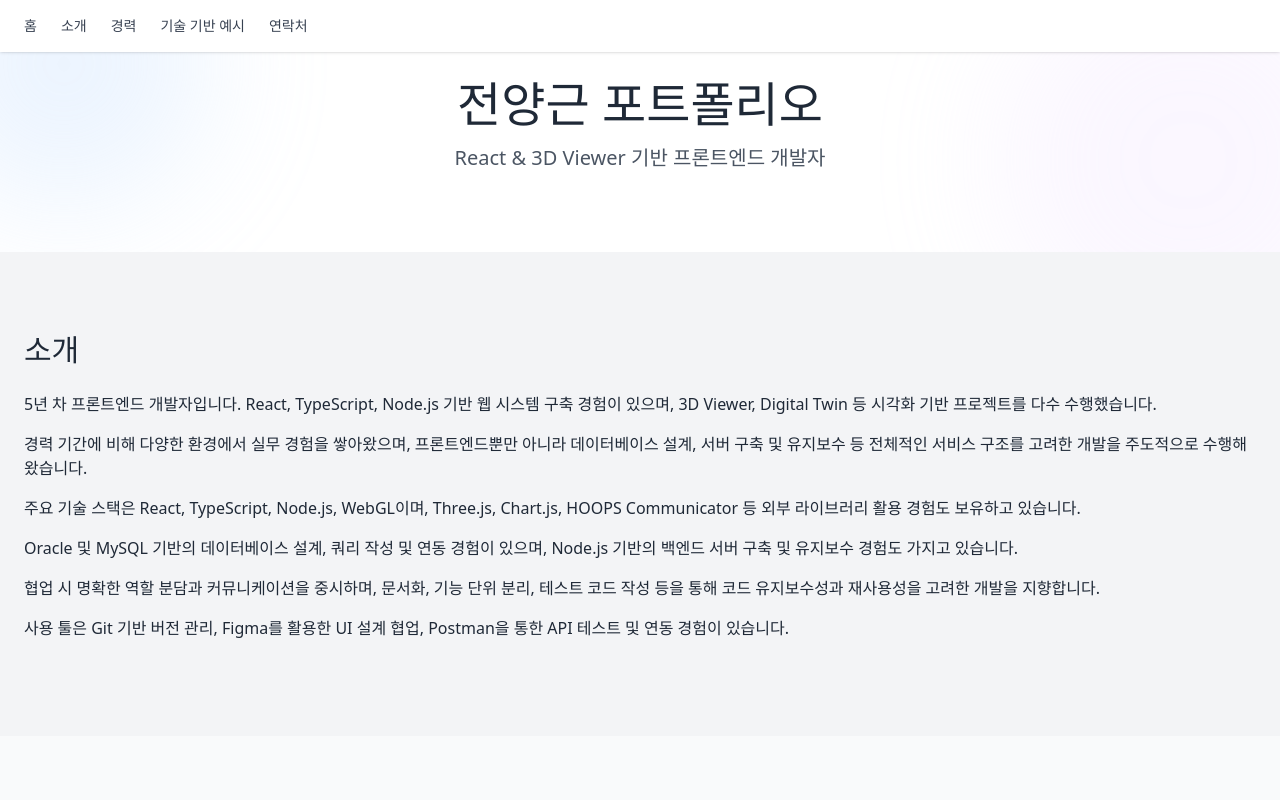
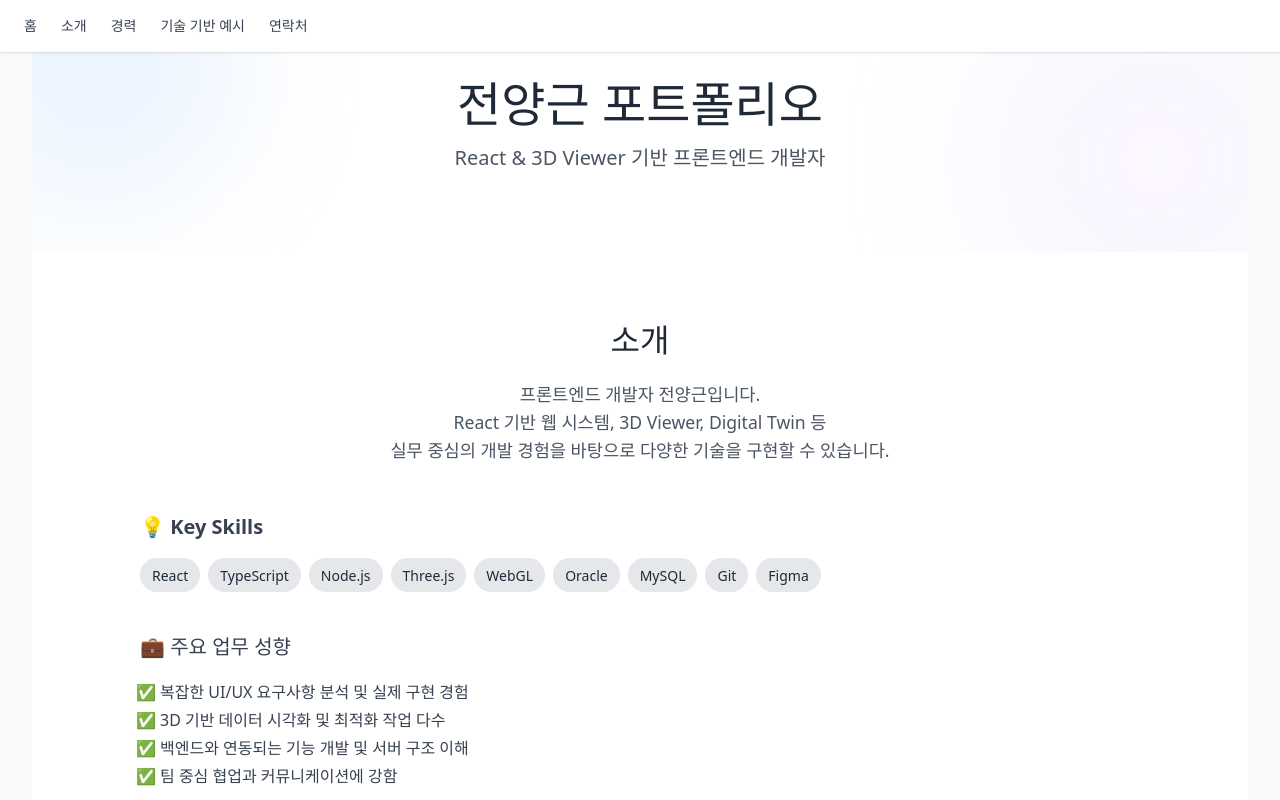
Before and after one commit to okkosk10/portfolio, a React (Vite) app: page / in a window 1280 px wide. Shown: the top 800 px of the page. Built offline with nearby package versions, Linux system fonts and the light colour scheme.

Commit message:
풋터 추가 및 일부 UI 수정

```diff
--- a/src/App.jsx
+++ b/src/App.jsx
@@ -2,6 +2,7 @@
 
 // 각 섹션과 네비게이션 바 컴포넌트를 임포트합니다.
 import Navbar from "./components/Navbar";
+import Footer from "./components/Footer";
 import Home from "./sections/Home";
 import About from "./sections/About";
 import Projects from "./sections/Projects";
@@ -17,7 +18,7 @@ export default function App() {
     <div className="font-sans">
       {/* 고정된 네비게이션 바를 렌더링합니다. */}
       <Navbar />
-      <main>
+      <main className="custom-container">
         {/* 각 섹션 컴포넌트를 순서대로 렌더링합니다. */}
         <Home />
         <About />
@@ -25,6 +26,7 @@ export default function App() {
         <Projects />
         <Contact />
       </main>
+      <Footer />
     </div>
   );
 }
--- /dev/null
+++ b/src/components/Footer.jsx
@@ -0,0 +1,11 @@
+// components/Footer.jsx
+
+export default function Footer() {
+    return (
+      <footer className="bg-white border-t border-gray-200">
+        <div className="max-w-screen-xl mx-auto px-4 py-3 flex justify-end">
+          <p className="text-sm text-gray-500">ⓒ 2025 전양근</p>
+        </div>
+      </footer>
+    );
+  }
--- a/src/index.css
+++ b/src/index.css
@@ -24,10 +24,9 @@ a:hover {
 
 body {
   margin: 0;
-  display: flex;
-  place-items: center;
   min-width: 320px;
   min-height: 100vh;
+  background-color: #f9fafb;
 }
 
 h1 {
@@ -79,3 +78,10 @@ html {
 body {
   @apply bg-gray-50 text-gray-800 font-sans;
 }
+
+.custom-container {
+  max-width: 1280px;
+  margin: 0 auto;
+  padding-left: 2rem;
+  padding-right: 2rem;
+}
--- a/src/sections/About.jsx
+++ b/src/sections/About.jsx
@@ -1,51 +1,49 @@
 // sections/About.jsx
 
-// 해당 섹션의 스타일을 임포트합니다.
 import styles from "../styles/About.module.css";
 
-// 소개 섹션 컴포넌트를 정의합니다.
 export default function About() {
   return (
-    // 소개 섹션의 ID와 스타일을 적용합니다.
     <section id="about" className={styles.aboutSection}>
-      {/* 컨테이너 스타일을 적용합니다. */}
       <div className={styles.aboutContainer}>
-        {/* 섹션 제목을 표시합니다. */}
-        <h2 className={styles.sectionTitle}>소개</h2>
 
-        {/* 자기소개 내용 */}
-        <p className="mb-4">
-          5년 차 프론트엔드 개발자입니다.
-          React, TypeScript, Node.js 기반 웹 시스템 구축 경험이 있으며,
-          3D Viewer, Digital Twin 등 시각화 기반 프로젝트를 다수 수행했습니다.
-        </p>
+        {/* 소개 헤더 */}
+        <div className={styles.header}>
+          <h2 className={styles.sectionTitle}>소개</h2>
+          <p className={styles.subtitle}>
+            프론트엔드 개발자 전양근입니다.<br />
+            React 기반 웹 시스템, 3D Viewer, Digital Twin 등<br />
+            실무 중심의 개발 경험을 바탕으로 다양한 기술을 구현할 수 있습니다.
+          </p>
+        </div>
 
-        <p className="mb-4">
-          경력 기간에 비해 다양한 환경에서 실무 경험을 쌓아왔으며,
-          프론트엔드뿐만 아니라 데이터베이스 설계, 서버 구축 및 유지보수 등
-          전체적인 서비스 구조를 고려한 개발을 주도적으로 수행해 왔습니다.
-        </p>
+        {/* 기술 스택 */}
+        <div className={styles.skillBlock}>
+          <h3 className={styles.blockTitle}>💡 Key Skills</h3>
+          <div className={styles.tags}>
+            <span>React</span>
+            <span>TypeScript</span>
+            <span>Node.js</span>
+            <span>Three.js</span>
+            <span>WebGL</span>
+            <span>Oracle</span>
+            <span>MySQL</span>
+            <span>Git</span>
+            <span>Figma</span>
+          </div>
+        </div>
 
-        <p className="mb-4">
-          주요 기술 스택은 React, TypeScript, Node.js, WebGL이며,
-          Three.js, Chart.js, HOOPS Communicator 등 외부 라이브러리 활용 경험도 보유하고 있습니다.
-        </p>
+        {/* 업무 성향 */}
+        <div className={styles.traitsBlock}>
+          <h3 className={styles.blockTitle}>💼 주요 업무 성향</h3>
+          <ul className={styles.traitsList}>
+            <li>복잡한 UI/UX 요구사항 분석 및 실제 구현 경험</li>
+            <li>3D 기반 데이터 시각화 및 최적화 작업 다수</li>
+            <li>백엔드와 연동되는 기능 개발 및 서버 구조 이해</li>
+            <li>팀 중심 협업과 커뮤니케이션에 강함</li>
+          </ul>
+        </div>
 
-        <p className="mb-4">
-          Oracle 및 MySQL 기반의 데이터베이스 설계, 쿼리 작성 및 연동 경험이 있으며,
-          Node.js 기반의 백엔드 서버 구축 및 유지보수 경험도 가지고 있습니다.
-        </p>
-
-        <p className="mb-4">
-          협업 시 명확한 역할 분담과 커뮤니케이션을 중시하며,
-          문서화, 기능 단위 분리, 테스트 코드 작성 등을 통해
-          코드 유지보수성과 재사용성을 고려한 개발을 지향합니다.
-        </p>
-
-        <p className="mb-4">
-          사용 툴은 Git 기반 버전 관리, Figma를 활용한 UI 설계 협업,
-          Postman을 통한 API 테스트 및 연동 경험이 있습니다.
-        </p>
       </div>
     </section>
   );
--- a/src/styles/About.module.css
+++ b/src/styles/About.module.css
@@ -1,11 +1,58 @@
 .aboutSection {
-    @apply bg-gray-100 py-20;
+    padding: 4rem 1rem;
+    background-color: #ffffff;
   }
 
   .aboutContainer {
-    @apply w-full max-w-screen-2xl mx-auto px-6;
+    max-width: 1000px;
+    margin: 0 auto;
   }
 
   .sectionTitle {
-    @apply text-3xl font-bold mb-6;
+    font-size: 2rem;
+    font-weight: bold;
+    text-align: center;
+    margin-bottom: 1rem;
+    color: #1f2937;
   }
+
+  .subtitle {
+    text-align: center;
+    font-size: 1.1rem;
+    color: #4b5563;
+    margin-bottom: 3rem;
+    line-height: 1.6;
+  }
+
+  .blockTitle {
+    font-size: 1.25rem;
+    font-weight: 600;
+    color: #374151;
+    margin-bottom: 1rem;
+  }
+
+  .skillBlock, .traitsBlock {
+    margin-bottom: 2.5rem;
+  }
+
+  .tags {
+    display: flex;
+    flex-wrap: wrap;
+    gap: 0.5rem;
+  }
+
+  .tags span {
+    background-color: #e5e7eb;
+    padding: 0.4rem 0.75rem;
+    border-radius: 9999px;
+    font-size: 0.875rem;
+    font-weight: 500;
+    color: #1f2937;
+  }
+
+  .traitsList {
+    list-style-type: "✅ ";
+    padding-left: 1.25rem;
+    line-height: 1.75;
+    color: #374151;
+  }
```
